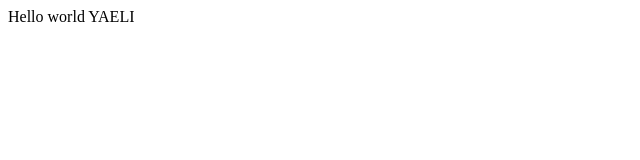
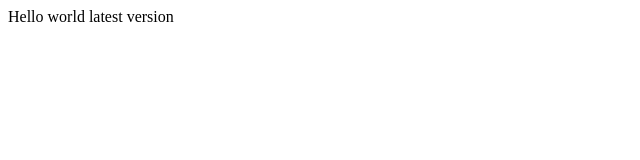
Before and after one commit to elie-netomedia/devops-exercise, a plain HTML site: page index.html in a window 1280 px wide. Shown: the full height of the page, 0-640 px from the left. Drawn offline with Linux system fonts and the light colour scheme.

Commit message:
deploy latest version

```diff
--- a/index.html
+++ b/index.html
@@ -1,6 +1,6 @@
 <html>
   <header><title>This is title</title></header>
   <body>
-    Hello world YAELI
+    Hello world latest version
   </body>
 </html>
```
Also changed, not shown: 2 other files.
